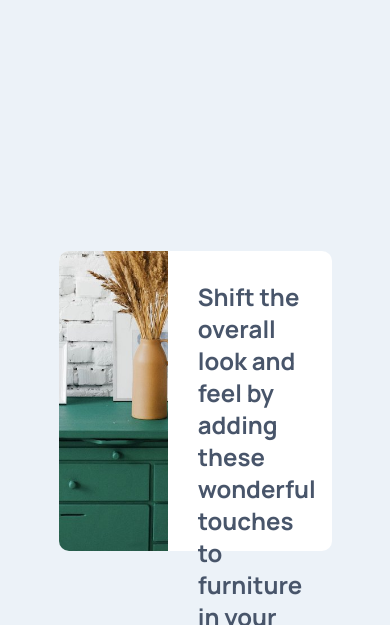
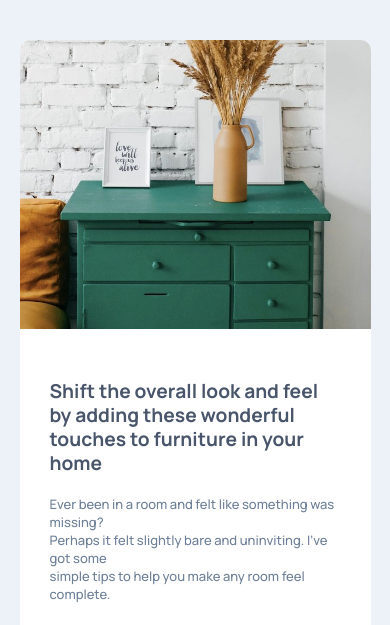
Before and after one commit to alexdicant/fronted-mentor-article-preview-component, a plain HTML site: page index.html in a window 390 px wide. Shown: the top 625 px of the page. Drawn offline with Linux system fonts and the light colour scheme; grey boxes are pictures that could not be loaded.

Commit message:
Finalizada version resposive.

```diff
--- a/css/main.css
+++ b/css/main.css
@@ -96,6 +96,36 @@ h1 {
   border-radius: 100%;
 }
 
+@media (max-width: 1050px) {
+  h1 {
+    font-size: 1rem;
+    line-height: 1.2rem;
+  }
+}
+
+@media (max-width: 768px) {
+  h1 {
+    font-size: 1.2rem;
+    line-height: 1.5rem;
+  }
+  .card {
+    height: 90%;
+    width: 90vw;
+    flex-direction: column;
+  }
+  .card-picture {
+    background: url(../images/drawers.jpg) no-repeat center/cover;
+    height: 40%;
+    width: 100%;
+    border-radius: 10px 10px 0 0;
+    margin-bottom: 20px;
+  }
+
+  .card-info {
+    width: 100%;
+  }
+}
+
 /* Atribution */
 
 footer {
--- a/index.html
+++ b/index.html
@@ -14,7 +14,7 @@
       rel="icon"
       type="image/png"
       sizes="32x32"
-      href="./images/favicon-32x32.png"
+      href="https://alexdicant.com/dev-images/article-preview/favicon-32x32.png"
     />
     <title>Frontend Mentor | Article preview component</title>
   </head>
@@ -36,7 +36,7 @@
             <div class="card-info--avatar-left">
               <div class="card-info--avatar-picture">
                 <img
-                  src="images/avatar-michelle.jpg"
+                  src="https://alexdicant.com/dev-images/article-preview/avatar-michelle.jpg"
                   alt="Michelle Appletion"
                 />
               </div>
@@ -48,7 +48,7 @@
             <div class="share">
               <img
                 class="imagesvg circle"
-                src="images/icon-share.svg"
+                src="https://alexdicant.com/dev-images/article-preview/icon-share.svg"
                 alt="Compartir"
               />
             </div>
```
